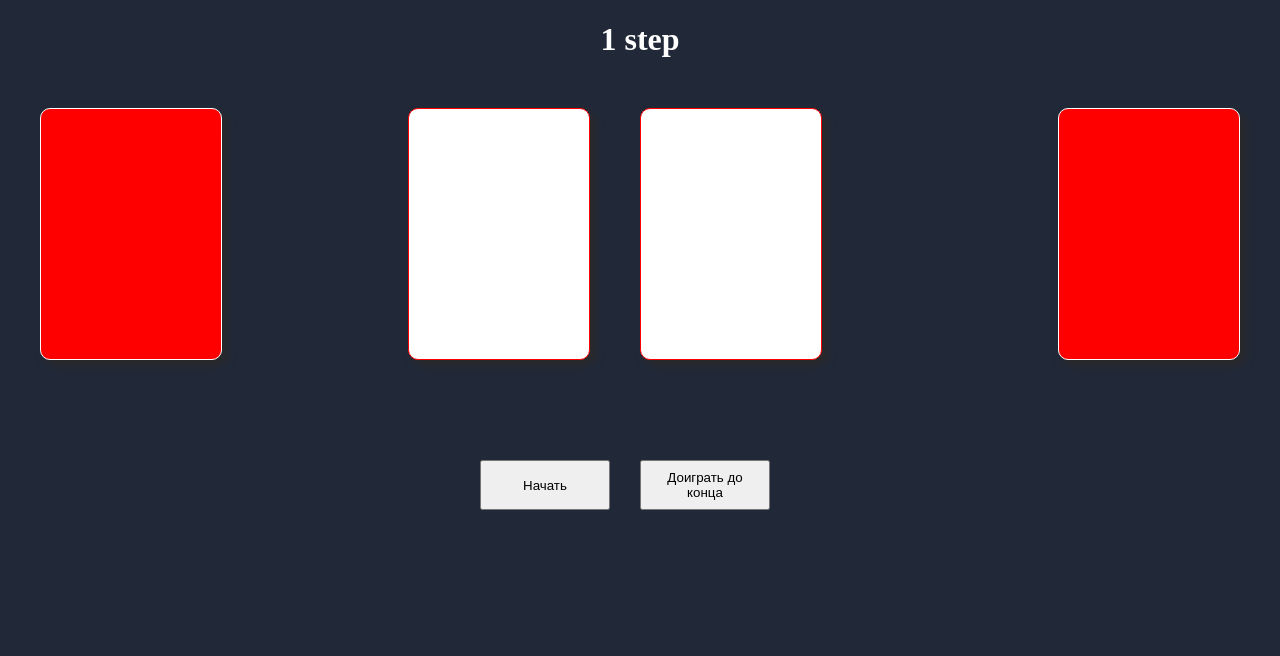
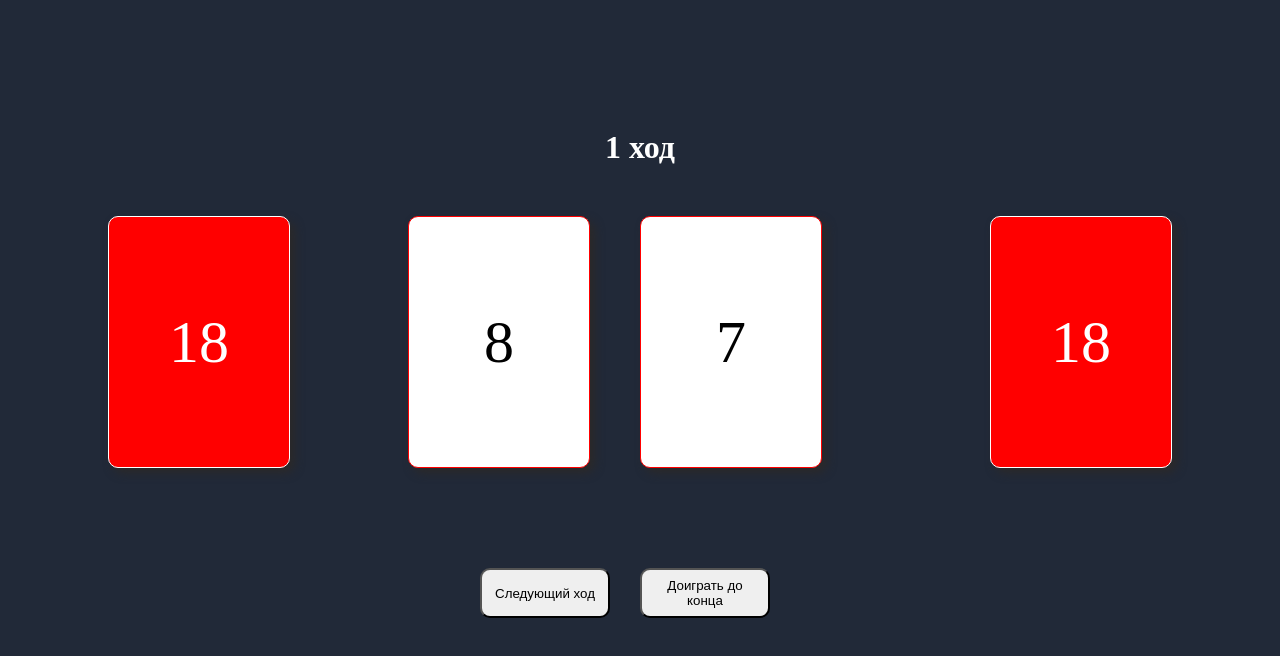
Before and after one commit to AliakseiDonut/drunkard, a plain HTML site: page index.html in a window 1280 px wide. Both pictures are taken after a click on the button "Начать". Drawn offline with Linux system fonts and the light colour scheme.

Commit message:
some changes

```diff
--- a/index.html
+++ b/index.html
@@ -9,18 +9,18 @@
 </head>
     <body>
         <div class="container">
-            <h1 class="steps">1 step</h1>
+            <h1 class="steps hidden"></h1>
             <div class="decks">
-                <div class="deck first-deck"></div>
+                <div class="deck first-deck hidden"></div>
                 <div class="cards">
-                    <div class="card first-card"></div>
-                    <div class="card second-card"></div>
+                    <div class="card first-card hidden"></div>
+                    <div class="card second-card hidden"></div>
                 </div>
-                <div class="deck second-deck"></div>
+                <div class="deck second-deck hidden"></div>
             </div>
             <div class="buttons">
                 <button class="button start">Начать</button>
-                <button class="button to-end">Доиграть до конца</button>
+                <button class="button to-end hidden">Доиграть до конца</button>
             </div>
         </div>
     <script src="index.js"></script>
--- a/index.js
+++ b/index.js
@@ -40,49 +40,71 @@ console.log(secondDeck);
 
 const startButton = document.querySelector(".start");
 const toEndButton = document.querySelector(".to-end");
+const firstDeckBlock = document.querySelector(".first-deck");
+const secondDeckBlock = document.querySelector(".second-deck");
+const firstCard = document.querySelector(".first-card");
+const secondCard = document.querySelector(".second-card");
+const steps = document.querySelector(".steps");
 
 let comparisonArr = [];
 
 let counter = 0;
 
-
-
-
 const doStep = () => {
     console.log(firstDeck.at(-1));
     console.log(secondDeck.at(-1));
-    console.log(`${++counter} step`);
+
     comparisonArr.push(firstDeck.at(-1), secondDeck.at(-1));
     firstDeck.pop();
     secondDeck.pop();
     let length = comparisonArr.length;
     console.log(comparisonArr);
+    firstCard.textContent = comparisonArr[length - 2];
+    secondCard.textContent = comparisonArr[1];
+
     if((comparisonArr[length - 2] > comparisonArr[length - 1]) || (comparisonArr[length - 2] === 6 && comparisonArr[length - 1] === 14)){
         firstDeck.unshift(...comparisonArr);
         comparisonArr = [];
+        counter++;
+        console.log(`${counter} step`);
+        steps.textContent = `${counter} ход`;
         console.log(firstDeck);
         console.log(secondDeck);
-    }else if((comparisonArr[length - 1] > comparisonArr[length - 2]) ||
-    (comparisonArr[length - 1] === 6 && comparisonArr[length - 2] === 14)){
+    }else if((comparisonArr[length - 1] > comparisonArr[length - 2]) || (comparisonArr[length - 1] === 6 && comparisonArr[length - 2] === 14)){
         secondDeck.unshift(...comparisonArr);
         comparisonArr = [];
+        counter++;
+        console.log(`${counter} step`);
+        steps.textContent = `${counter} ход`;
         console.log(firstDeck);
         console.log(secondDeck);
     }else{
-        firstDeck.unshift(comparisonArr[length - 2]);
-        secondDeck.unshift(comparisonArr[length - 1]);
-        comparisonArr = [];
+        comparisonArr.push(firstDeck.at(-1), secondDeck.at(-1));
+        firstDeck.pop();
+        secondDeck.pop();
+        steps.textContent = `Спор`;
     }
 }
 
 
-button1.addEventListener('click', (event) => {
-    button2.classList.remove('hidden');
-    button1.textContent = "Следующий ход";
+startButton.addEventListener('click', (event) => {
+    toEndButton.classList.remove('hidden');
+    startButton.textContent = "Следующий ход";
+
+    firstCard.classList.remove("hidden");
+    secondCard.classList.remove("hidden");
+    toEndButton.classList.remove("hidden");
+    steps.classList.remove("hidden");
+    firstDeckBlock.classList.remove("hidden");
+    secondDeckBlock.classList.remove("hidden");
+
+    firstDeckBlock.textContent = firstDeck.length;
+    secondDeckBlock.textContent = secondDeck.length;
+
     doStep();
 });
 
-button2.addEventListener('click', (event) => {
+toEndButton.addEventListener('click', (event) => {
     while(firstDeck[0] !== undefined && secondDeck[0] !== undefined){
         doStep();
     }
--- a/style.css
+++ b/style.css
@@ -4,7 +4,7 @@ body{
 
 .container{
     margin: 0 auto;
-    max-width: 1200px;
+    padding: 100px;
 }
 
 .steps{
@@ -19,6 +19,12 @@ body{
 }
 
 .deck{
+    display: flex;
+    color: #fff;
+    align-items: center;
+    justify-content: center;
+    font-size: 60px;
+
     width: 180px;
     height: 250px;
     background-color: #ff0000;
@@ -33,6 +39,11 @@ body{
 }
 
 .card{
+    display: flex;
+    align-items: center;
+    justify-content: center;
+    font-size: 60px;
+
     width: 180px;
     height: 250px;
     background-color: #fff;
@@ -60,6 +71,11 @@ body{
     margin-right: 30px;
     height: 50px;
     width: 130px;
+    border-radius: 10px;
+}
+.button:hover{
+    background-color: #ffffff98;
+    cursor: pointer;
 }
 
 .hidden{
```
